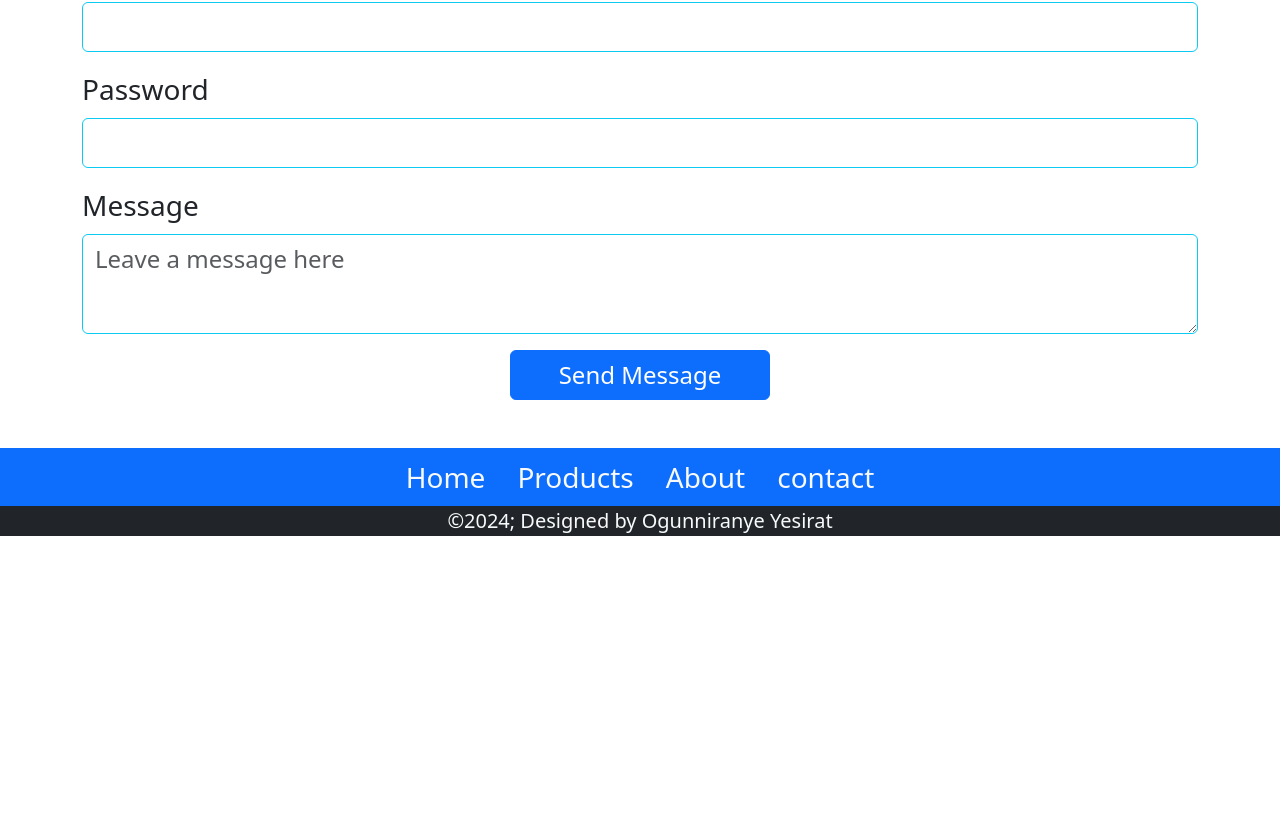
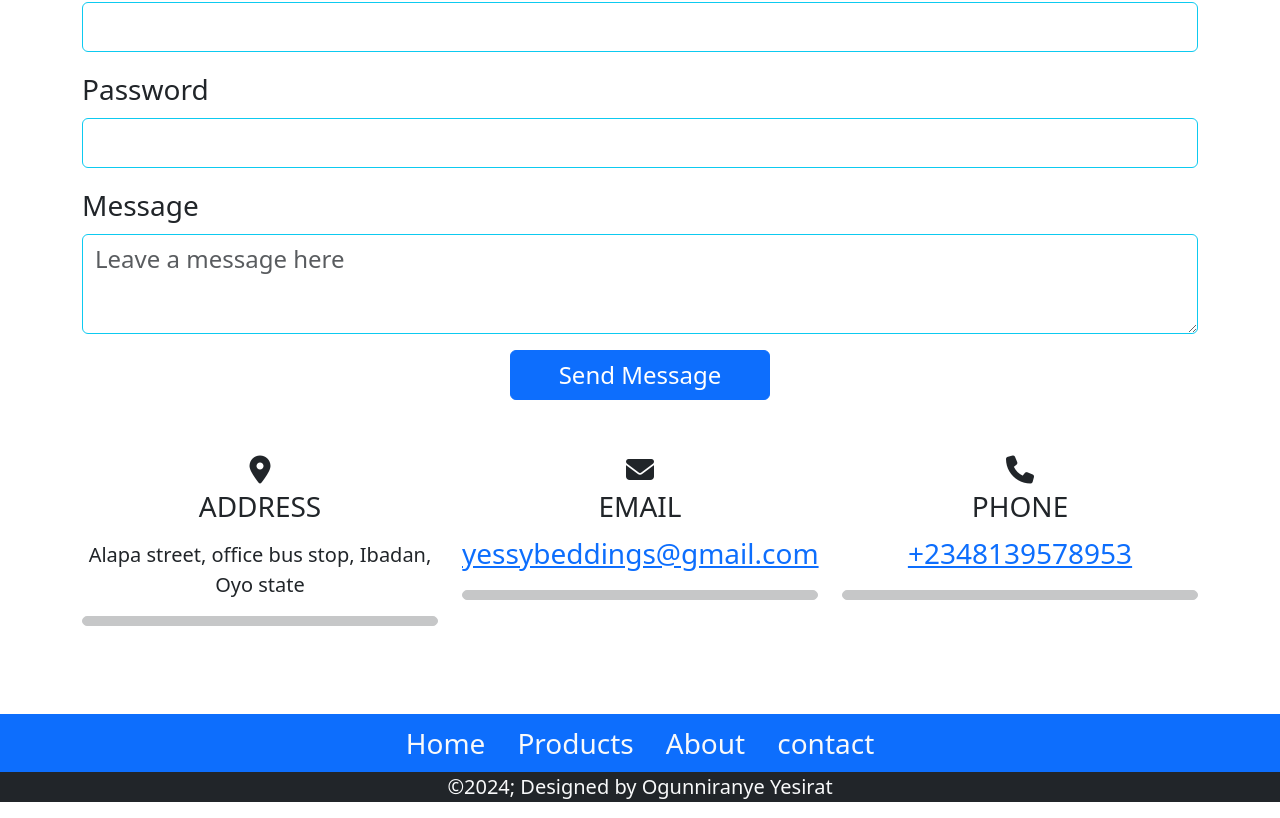
Before and after one commit to yessyayo/yessybedding, a plain HTML site: page pages/contact.html in a window 1280 px wide. Shown: the part 602-1420 px from the top of the page. Before the commit the page ends 1154 px from the top, so only its background shows below. Drawn offline with nearby package versions, Linux system fonts and the light colour scheme.

Commit message:
bedsheet website 4

```diff
--- a/pages/contact.html
+++ b/pages/contact.html
@@ -6,6 +6,7 @@
     <title>Contact Us</title>
     <link href="https://cdn.jsdelivr.net/npm/bootstrap@5.3.3/dist/css/bootstrap.min.css" rel="stylesheet" integrity="sha384-QWTKZyjpPEjISv5WaRU9OFeRpok6YctnYmDr5pNlyT2bRjXh0JMhjY6hW+ALEwIH" crossorigin="anonymous">
     <link rel="stylesheet" href="../styles.css/yessybeddings.css">
+    <link rel="stylesheet" href="https://cdnjs.cloudflare.com/ajax/libs/font-awesome/6.5.2/css/all.min.css" integrity="sha512-SnH5WK+bZxgPHs44uWIX+LLJAJ9/2PkPKZ5QiAj6Ta86w+fsb2TkcmfRyVX3pBnMFcV7oQPJkl9QevSCWr3W6A==" crossorigin="anonymous" referrerpolicy="no-referrer" />
 </head>
 <body>
   <nav class="navbar navbar-expand-lg bg-info sticky-top pt-0" style="max-height: 150px;">
@@ -62,6 +63,34 @@
         </div>
       </form>
     </div>
+    <div class="container mt-5">
+      <div class="row justify-content-center">
+        <div class="col-12 col-md-8 col-lg-4 text-center mb-4">
+          <div class="address">
+            <div class="fs-3"><i class="fas fa-map-marker-alt"></i></div>
+            <h3>ADDRESS</h3>
+            <p class="fs-5 pt-2">Alapa street, office bus stop, Ibadan, Oyo state</p>
+            <hr class="border border-dark p-1 rounded-end rounded-start bg-dark bg-opacity-5">
+          </div>
+        </div>
+        <div class="col-12 col-md-8 col-lg-4 text-center mb-4">
+          <div class="Email">
+            <div class="fs-3"><i class="fas fa-envelope"></i></div>
+            <h3>EMAIL</h3>
+            <p class="fs-3"><a href="mailto:yessybeddings@gmail.com">yessybeddings@gmail.com</a></p>
+            <hr class="border border-dark p-1 rounded-end rounded-start bg-dark bg-opacity-5">
+          </div>
+        </div>
+        <div class="col-12 col-md-8 col-lg-4 text-center mb-4">
+          <div class="Phone">
+            <div class="fs-3"><i class="fas fa-phone"></i></div>
+            <h3>PHONE</h3>
+            <p class="fs-3"><a href="tel:+2348139578953">+2348139578953</a></p>
+            <hr class="border border-dark p-1 rounded-end rounded-start bg-dark bg-opacity-5">
+          </div>
+        </div>
+      </div>
+    </div>
   <footer class="footer bg-primary mt-5">
     <div class="col-12">
       <div class="footernav">
--- a/styles.css/yessybeddings.css
+++ b/styles.css/yessybeddings.css
@@ -3,7 +3,10 @@
     margin: 0;
     box-sizing: border-box;
 }
-/* i used gap of 50px because bootstrap has no option for gap of this width*/
+/* I used gap of 50px because bootstrap has no option for gap of this width*/
 .product-items{
     gap: 50px !important ;
 }
+.contact-info{
+    gap: 80px !important ;
+}
```
